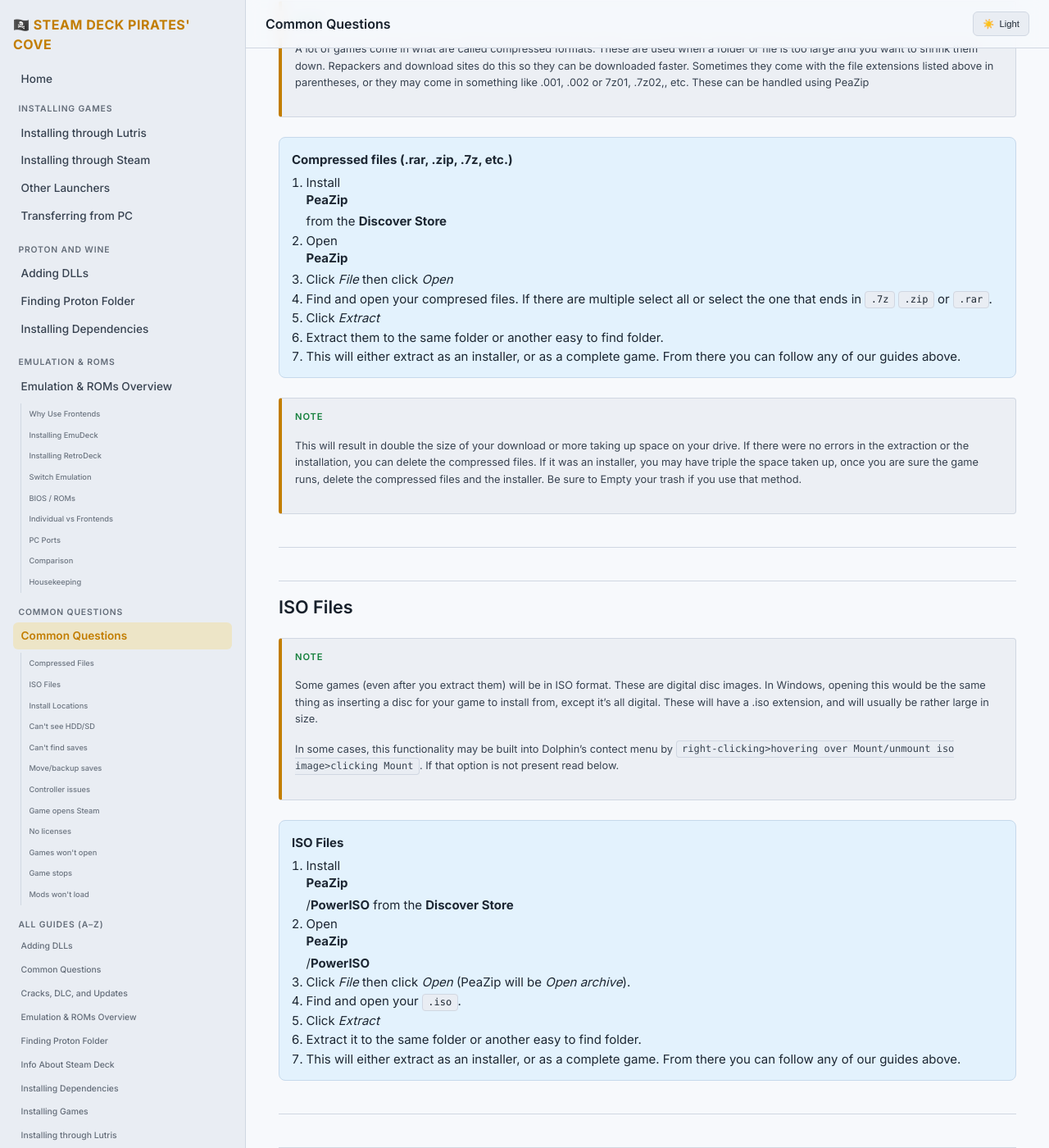
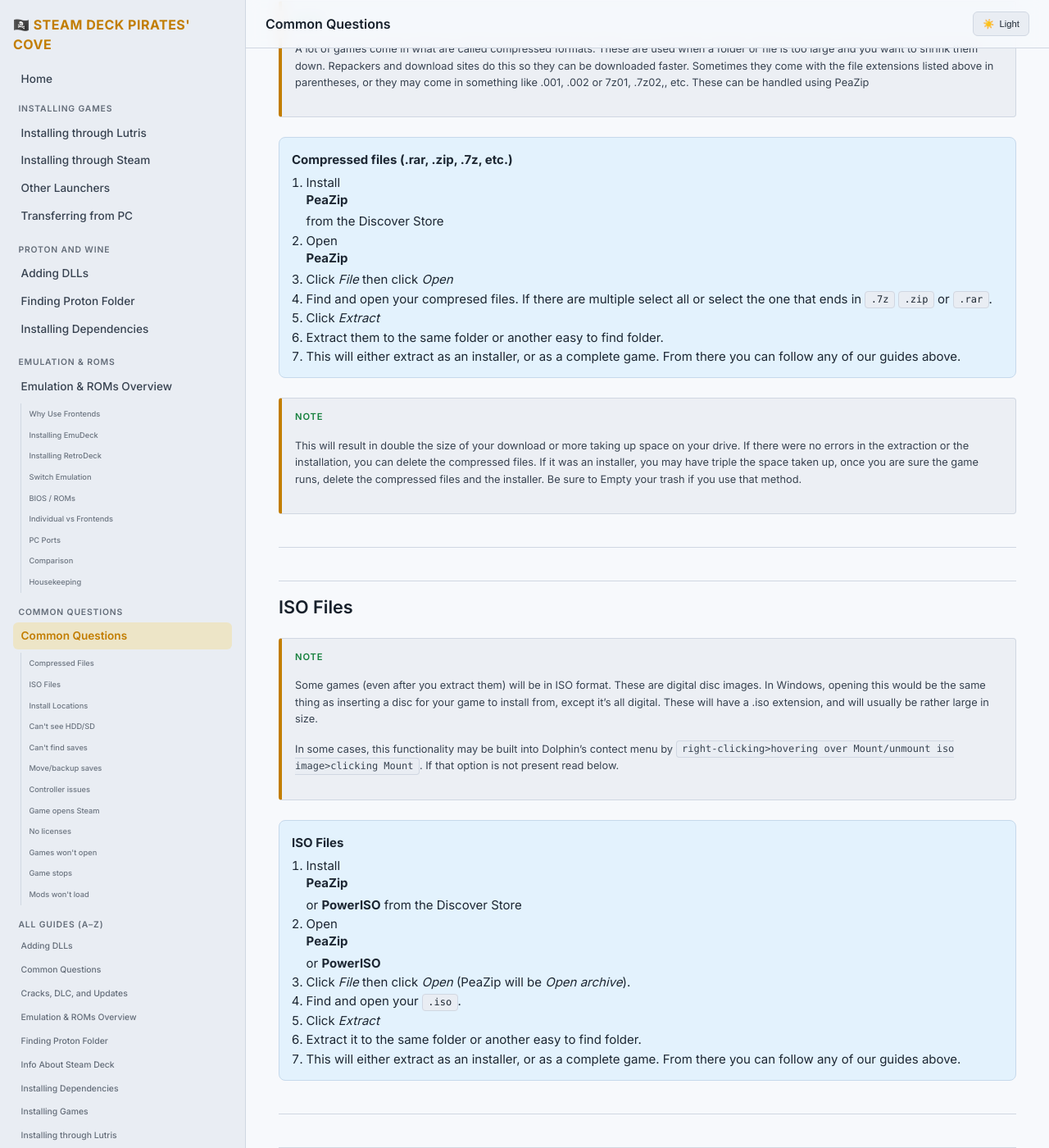
Before and after one commit to livinin82/steam-deck-pirates, a Jekyll site: the page built from _docs/common-questions.md, in a window 1280 px wide and 1400 px high, scrolled down 660 px. Shown: the whole window at 82% size. Built offline with Jekyll 4.4.1, drawn with Linux system fonts in a browser that asks for light colours.

```diff
--- a/_docs/common-questions.md
+++ b/_docs/common-questions.md
@@ -29,7 +29,7 @@ Use the quick links below to jump to a topic:
 <div class="panel panel--soft">
 <strong>Compressed files (.rar, .zip, .7z, etc.)</strong>
 <ol>
-    <li>Install <strong>PeaZip</strong> from the <strong>Discover Store</strong></li>
+    <li>Install <strong>PeaZip</strong> from the Discover Store</li>
     <li>Open <strong>PeaZip</strong></li>
     <li>Click <em>File</em> then click <em>Open</em></li>
     <li>Find and open your compresed files. If there are multiple select all or select the one that ends in <code>.7z</code> <code>.zip</code> or <code>.rar</code>.</li>
@@ -55,8 +55,8 @@ Use the quick links below to jump to a topic:
 <div class="panel panel--soft">
 <strong>ISO Files</strong>
 <ol>
-    <li>Install <strong>PeaZip</strong>/<strong>PowerISO</strong> from the <strong>Discover Store</strong></li>
-    <li>Open <strong>PeaZip</strong>/<strong>PowerISO</strong></li>
+    <li>Install <strong>PeaZip</strong> or <strong>PowerISO</strong> from the Discover Store</li>
+    <li>Open <strong>PeaZip</strong> or <strong>PowerISO</strong></li>
     <li>Click <em>File</em> then click <em>Open</em> (PeaZip will be <em>Open archive</em>).</li>
     <li>Find and open your <code>.iso</code>.</li>
     <li>Click <em>Extract</em></li>
```
